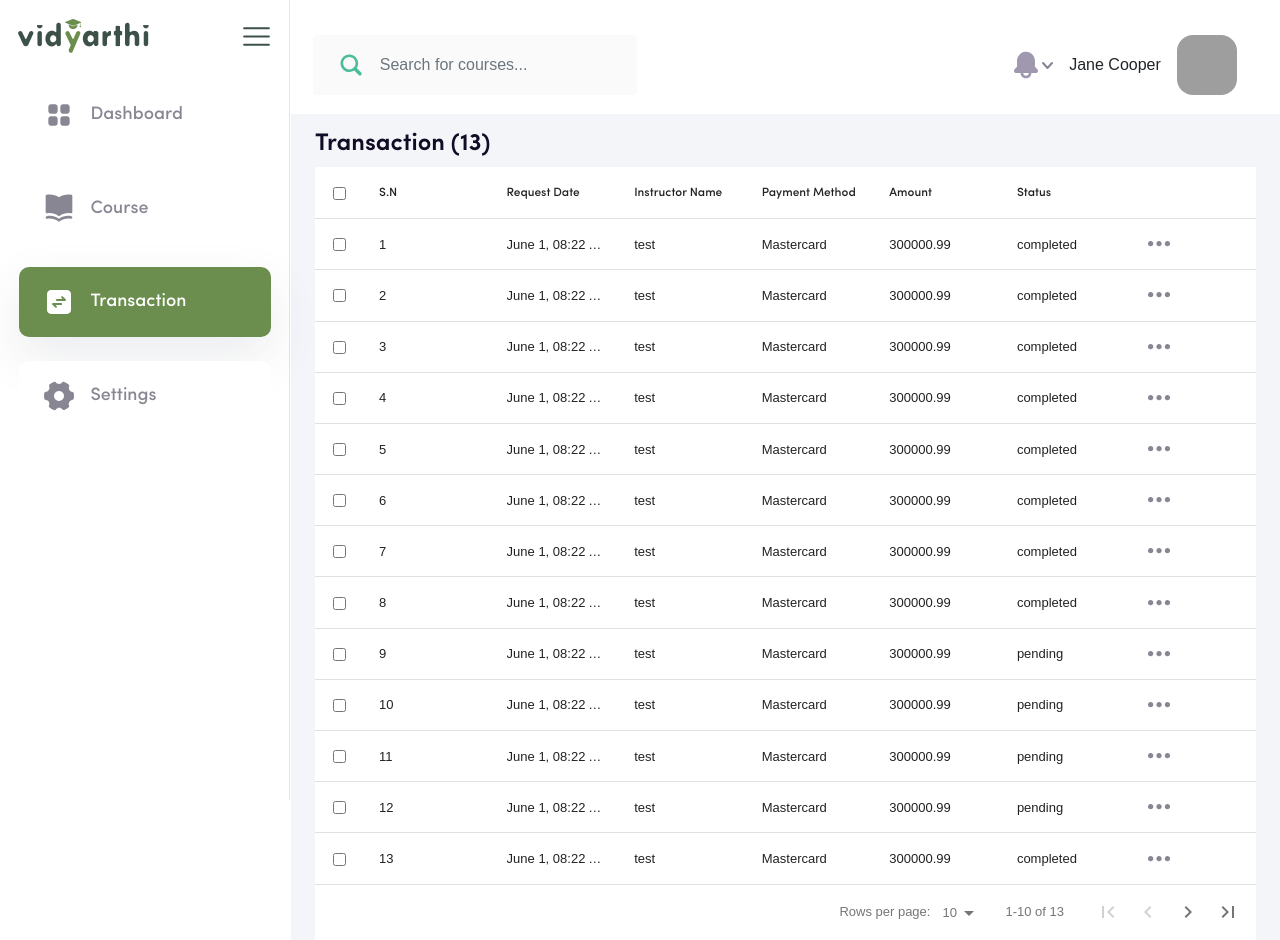
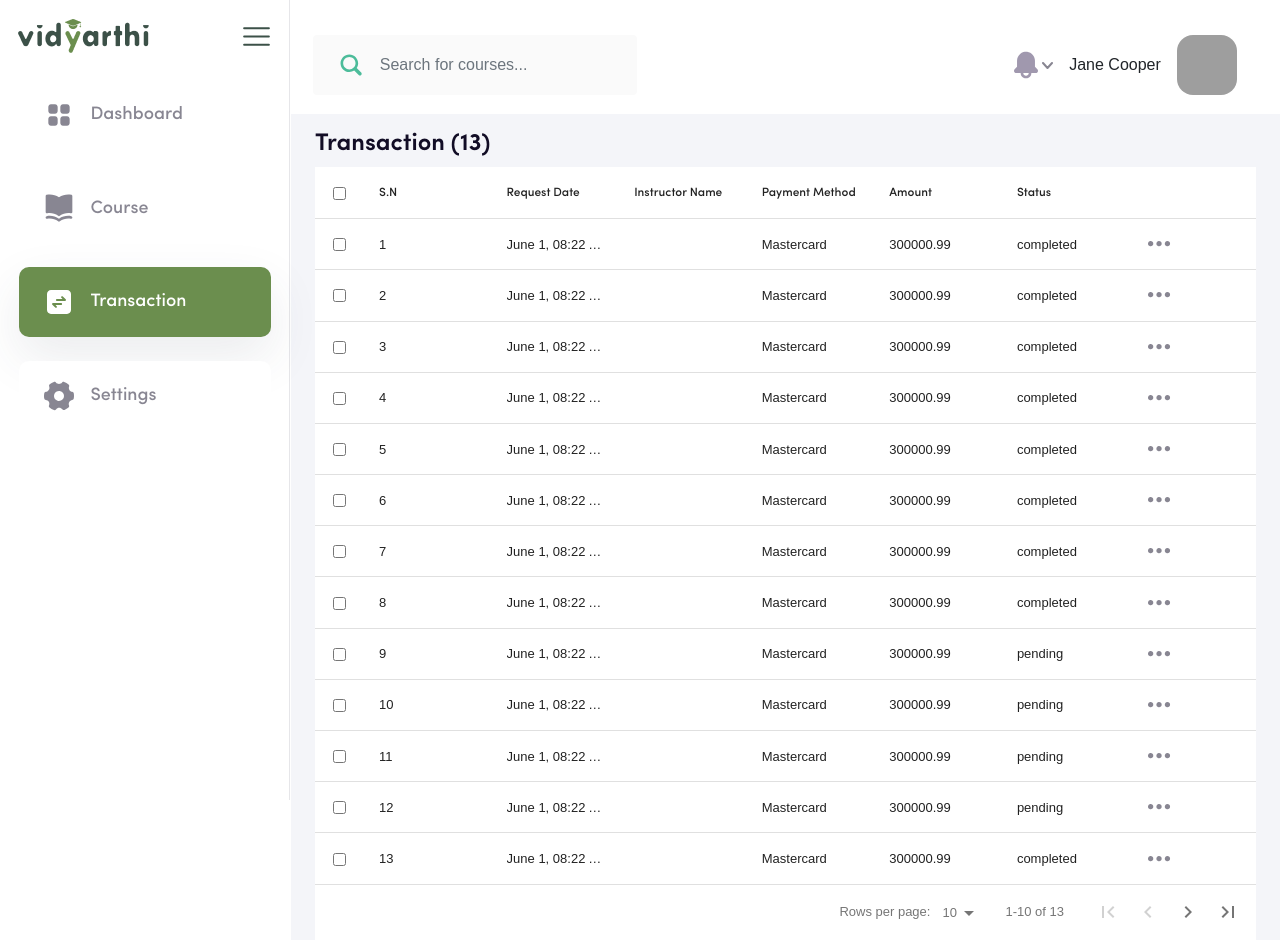
Before and after one commit to sahasprajapati/vidyarthi-fe, a React (Create React App) app: page /admin-transaction in a window 1280 px wide. Built offline with nearby package versions, Linux system fonts and the light colour scheme; grey boxes are pictures that could not be loaded; a web font is replaced by a local one.

Commit message:
feat: updated ui

```diff
--- a/src/App.tsx
+++ b/src/App.tsx
@@ -41,13 +41,13 @@ function App() {
       <Routes>
         <Route element={<Login />} path="/login" />
         <Route element={<Register />} path="/register" />
-        <Route element={<Home />} path="/home" />
+        <Route element={<Home />} path="/" />
         <Route element={<NotFound />} path="/*" />
         <Route element={<CourseSearch />} path="/course-search" />
         <Route element={<Setting />} path="/setting" />
         <Route element={<CourseDetail />} path="/course-detail" />
         <Route element={<PrivateRoute allowedRoutes={['admin']} />}>
-          <Route element={<AdminDashboard />} path="/" />
+          <Route element={<AdminDashboard />} path="/admin" />
         </Route>
         <Route element={<PrivateRoute allowedRoutes={['admin']} />}>
           <Route element={<StudentDashBoard />} path="/dashboard" />
@@ -71,9 +71,6 @@ function App() {
           <Route element={<StudentAchievements />} path="/achievements" />
         </Route>
         <Route element={<PrivateRoute allowedRoutes={['admin']} />}>
-          <Route element={<StudentCourse />} path="/student-course" />
-        </Route>
-        <Route element={<PrivateRoute allowedRoutes={['admin']} />}>
           <Route element={<TeacherDashboard />} path="/teacher" />
         </Route>
         <Route element={<PrivateRoute allowedRoutes={['admin']} />}>
--- a/src/components/Tabs/index.tsx
+++ b/src/components/Tabs/index.tsx
@@ -1,71 +1,27 @@
-import Icon from 'assets/svg/Icon';
+import BorderBottom from 'components/BorderBottom';
 import React from 'react';
 
-const tabData = [
-  {
-    id: 1,
-    name: 'Basic Information',
-    icon: <Icon name="basic" />,
-  },
-  {
-    id: 2,
-    name: 'Advanced Information',
-    icon: <Icon name="file-text" />,
-  },
-  {
-    id: 3,
-    name: 'Curriculum',
-    icon: <Icon name="video" />,
-  },
-  {
-    id: 4,
-    name: 'Publish Course',
-    icon: <Icon name="curriculum" />,
-  },
-];
-
-const Tab: React.FC = () => {
-  const [toggle, setToggle] = React.useState<string>('tab1');
+interface IProps {
+  activeIndex: number;
+  setActiveIndex: (idx: number) => void;
+  tabData: { label: string; id: number }[];
+}
+const Tab: React.FC<IProps> = ({ setActiveIndex, activeIndex, tabData }) => {
+  const handleClick = (index: number) => setActiveIndex(index);
+  const checkActive = (index: number, className: string) =>
+    activeIndex === index ? className : '';
   return (
-    <div className="tab__container">
-      <div className="flex flex-wrap">
-        {tabData.map((e) => {
-          const active = 'tab' + e?.id;
-          return (
-            <div
-              className="flex pointer mx-5 my-3 "
-              key={e?.id}
-              onClick={() => setToggle('tab' + e?.id)}
-            >
-              {e?.icon}
-              <h6 className={`${toggle === active ? active : ''}`}>
-                {e?.name}
-              </h6>
-            </div>
-          );
-        })}
-      </div>
-      <div className="border-bottom mb-5" />
-      {/* {toggle === 0 && (
-        <div className="">
-          <h5>this is tab 0</h5>
-        </div>
-      )}
-      {toggle === 1 && (
-        <div className="">
-          <h5>this is tab 1</h5>
-        </div>
-      )}
-      {toggle === 2 && (
-        <div className="">
-          <h5>this is tab 2</h5>
-        </div>
-      )}
-      {toggle === 3 && (
-        <div className="">
-          <h5>this is tab 3</h5>
-        </div>
-      )} */}
+    <div className="flex flex-wrap tab__wrapper">
+      {tabData.map((item) => (
+        <button
+          className={`tab ${checkActive(item?.id, 'active')} mx-3`}
+          onClick={() => handleClick(item?.id)}
+          key={item?.id}
+        >
+          {item?.label}
+        </button>
+      ))}
+      <BorderBottom />
     </div>
   );
 };
--- a/src/index.css
+++ b/src/index.css
@@ -63,6 +63,7 @@
   margin: 0;
   font-family: 'Sofia Pro', sans-serif;
 }
+
 li {
   list-style: none;
   padding: 0;
@@ -1349,3 +1350,19 @@ input[type='checkbox']:checked {
 .instructor__bottom__graph__card {
   min-height: 20rem;
 }
+
+/* tabs */
+.tab {
+  border: none;
+  outline: none;
+  background-color: transparent;
+  font-weight: 500;
+  font-size: 18px;
+  color: rgba(18, 13, 38, 0.5);
+}
+.tab__wrapper {
+  border-bottom: 2px solid #dbdbdb;
+}
+.tab.active {
+  color: var(--color-primary);
+}
--- a/src/pages/Admin/Transaction/index.tsx
+++ b/src/pages/Admin/Transaction/index.tsx
@@ -28,7 +28,8 @@ const AdminTransaction = () => {
       },
       {
         name: 'Instructor Name',
-        selector: (row: { instructorName: string }) => row.instructorName,
+        selector: (row: { imageUrl: string; name: string }) =>
+          console.log('roeww', row),
       },
       {
         name: 'Payment Method',
@@ -42,9 +43,25 @@ const AdminTransaction = () => {
         name: 'Status',
         selector: (row: { status: string }) => row.status,
       },
+      //       z-index: 999;
+      //     /* top: 90%; */
+      //     /* padding: 0px 16px; */
+      //     border: 1px solid;
+      //     height: 119px;
+      //     width: 200px;
+      //     left: -117%;
+      //     /* background: gray; */
+      //     background: #FFFFFF;
+      //     border: 1px solid #F4F5F9;
+      //     border-radius: 8px;
+      //     /* left: 82.03%; */
+      //     /* right: 4.41%; */
+      //     /* top: 117.15%; */
+      //     /* bottom: 52.03%; */
+      // }
       {
         selector: (row: any, idx: number) => (
-          <div key={idx}>
+          <div key={idx} className="">
             <div
               className="course__card__info__options pointer position-relative px-1"
               onClick={() => {
@@ -54,7 +71,7 @@ const AdminTransaction = () => {
               <Icon name="dots" />
             </div>
             {option === idx && (
-              <div className="">
+              <div className="position-absolute">
                 <div className="ms-3">
                   <h6 className="course__options__dropdown__list">
                     View Course
@@ -78,7 +95,11 @@ const AdminTransaction = () => {
   const data = [
     {
       requestData: 'June 1, 08:22 AM',
-      instructorName: 'test',
+      instructorName: {
+        name: 'test',
+        imageUrl:
+          'https://cdn.pixabay.com/photo/2022/02/12/21/37/woman-7009979_960_720.jpg',
+      },
       method: 'Mastercard',
       amount: '300000.99',
       id: '2',
@@ -86,7 +107,11 @@ const AdminTransaction = () => {
     },
     {
       requestData: 'June 1, 08:22 AM',
-      instructorName: 'test',
+      instructorName: {
+        name: 'test',
+        imageUrl:
+          'https://cdn.pixabay.com/photo/2022/02/12/21/37/woman-7009979_960_720.jpg',
+      },
       method: 'Mastercard',
       amount: '300000.99',
       id: '2',
@@ -94,7 +119,11 @@ const AdminTransaction = () => {
     },
     {
       requestData: 'June 1, 08:22 AM',
-      instructorName: 'test',
+      instructorName: {
+        name: 'test',
+        imageUrl:
+          'https://cdn.pixabay.com/photo/2022/02/12/21/37/woman-7009979_960_720.jpg',
+      },
       method: 'Mastercard',
       amount: '300000.99',
       id: '2',
@@ -102,7 +131,11 @@ const AdminTransaction = () => {
     },
     {
       requestData: 'June 1, 08:22 AM',
-      instructorName: 'test',
+      instructorName: {
+        name: 'test',
+        imageUrl:
+          'https://cdn.pixabay.com/photo/2022/02/12/21/37/woman-7009979_960_720.jpg',
+      },
       method: 'Mastercard',
       amount: '300000.99',
       id: '2',
@@ -110,7 +143,11 @@ const AdminTransaction = () => {
     },
     {
       requestData: 'June 1, 08:22 AM',
-      instructorName: 'test',
+      instructorName: {
+        name: 'test',
+        imageUrl:
+          'https://cdn.pixabay.com/photo/2022/02/12/21/37/woman-7009979_960_720.jpg',
+      },
       method: 'Mastercard',
       amount: '300000.99',
       id: '2',
@@ -118,7 +155,11 @@ const AdminTransaction = () => {
     },
     {
       requestData: 'June 1, 08:22 AM',
-      instructorName: 'test',
+      instructorName: {
+        name: 'test',
+        imageUrl:
+          'https://cdn.pixabay.com/photo/2022/02/12/21/37/woman-7009979_960_720.jpg',
+      },
       method: 'Mastercard',
       amount: '300000.99',
       id: '2',
@@ -126,7 +167,11 @@ const AdminTransaction = () => {
     },
     {
       requestData: 'June 1, 08:22 AM',
-      instructorName: 'test',
+      instructorName: {
+        name: 'test',
+        imageUrl:
+          'https://cdn.pixabay.com/photo/2022/02/12/21/37/woman-7009979_960_720.jpg',
+      },
       method: 'Mastercard',
       amount: '300000.99',
       id: '2',
@@ -134,7 +179,11 @@ const AdminTransaction = () => {
     },
     {
       requestData: 'June 1, 08:22 AM',
-      instructorName: 'test',
+      instructorName: {
+        name: 'test',
+        imageUrl:
+          'https://cdn.pixabay.com/photo/2022/02/12/21/37/woman-7009979_960_720.jpg',
+      },
       method: 'Mastercard',
       amount: '300000.99',
       id: '2',
@@ -142,7 +191,11 @@ const AdminTransaction = () => {
     },
     {
       requestData: 'June 1, 08:22 AM',
-      instructorName: 'test',
+      instructorName: {
+        name: 'test',
+        imageUrl:
+          'https://cdn.pixabay.com/photo/2022/02/12/21/37/woman-7009979_960_720.jpg',
+      },
       method: 'Mastercard',
       amount: '300000.99',
       id: '2',
@@ -150,7 +203,11 @@ const AdminTransaction = () => {
     },
     {
       requestData: 'June 1, 08:22 AM',
-      instructorName: 'test',
+      instructorName: {
+        name: 'test',
+        imageUrl:
+          'https://cdn.pixabay.com/photo/2022/02/12/21/37/woman-7009979_960_720.jpg',
+      },
       method: 'Mastercard',
       amount: '300000.99',
       id: '2',
@@ -158,7 +215,11 @@ const AdminTransaction = () => {
     },
     {
       requestData: 'June 1, 08:22 AM',
-      instructorName: 'test',
+      instructorName: {
+        name: 'test',
+        imageUrl:
+          'https://cdn.pixabay.com/photo/2022/02/12/21/37/woman-7009979_960_720.jpg',
+      },
       method: 'Mastercard',
       amount: '300000.99',
       id: '2',
@@ -166,7 +227,11 @@ const AdminTransaction = () => {
     },
     {
       requestData: 'June 1, 08:22 AM',
-      instructorName: 'test',
+      instructorName: {
+        name: 'test',
+        imageUrl:
+          'https://cdn.pixabay.com/photo/2022/02/12/21/37/woman-7009979_960_720.jpg',
+      },
       method: 'Mastercard',
       amount: '300000.99',
       id: '2',
@@ -174,7 +239,11 @@ const AdminTransaction = () => {
     },
     {
       requestData: 'June 1, 08:22 AM',
-      instructorName: 'test',
+      instructorName: {
+        name: 'test',
+        imageUrl:
+          'https://cdn.pixabay.com/photo/2022/02/12/21/37/woman-7009979_960_720.jpg',
+      },
       method: 'Mastercard',
       amount: '300000.99',
       id: '2',
--- a/src/pages/Teacher/Transaction/index.tsx
+++ b/src/pages/Teacher/Transaction/index.tsx
@@ -1,9 +1,9 @@
-import { Chart, CustomTable, InstructorCard } from 'components';
+import React from 'react';
+import { Chart, CustomTable, InstructorCard, Tabs } from 'components';
 import Card from 'components/Card';
 import Heading from 'components/Heading';
 import { AdminLayout } from 'containers';
 import { instructorTransactionLineGraph } from 'pages/Admin/Dashboard/__chartdata__/chartData';
-import React from 'react';
 import { TableColumn } from 'react-data-table-component';
 import formatMoney from 'utils/formatMoney';
 
@@ -48,6 +48,8 @@ const instructorTransactionData = [
 ];
 
 const Transaction: React.FC = ({}) => {
+  const [activeIndex, setActiveIndex] = React.useState(0);
+
   const graphData = {
     type: 'line',
     labels: instructorTransactionLineGraph?.map((e) => e?.day),
@@ -159,6 +161,24 @@ const Transaction: React.FC = ({}) => {
     },
   ];
 
+  const tabData = [
+    {
+      id: 0,
+
+      label: 'prahsat',
+    },
+    {
+      id: 1,
+
+      label: 'Khanal',
+    },
+    {
+      id: 2,
+
+      label: 'biratnagar',
+    },
+  ];
+
   return (
     <AdminLayout>
       <div className="row">
@@ -213,6 +233,32 @@ const Transaction: React.FC = ({}) => {
             <CustomTable columns={columns} title="" data={data} />
           </Card>
         </div>
+        {/* tabs */}
+        <Tabs
+          activeIndex={activeIndex}
+          setActiveIndex={setActiveIndex}
+          tabData={tabData}
+        />
+
+        {activeIndex === 0 && (
+          <div className="tab-content">
+            <div className="tab-pane fade show active">
+              Lorem ipsum dolor, sit amet consectetur adipisicing elit.
+              Laudantium suscipit aliquam, iusto eos distinctio quo illum
+              impedit amet reprehenderit illo.
+            </div>
+          </div>
+        )}
+        {activeIndex === 1 && (
+          <div className="tab-content">
+            <div className="tab-pane fade show active">my name is prashant</div>
+          </div>
+        )}
+        {activeIndex === 2 && (
+          <div className="tab-content">
+            <div className="tab-pane fade show active">my name is khanal</div>
+          </div>
+        )}
       </div>
     </AdminLayout>
   );
```
Also changed, not shown: 1 other file (tests, documents, lock files or other folders).
